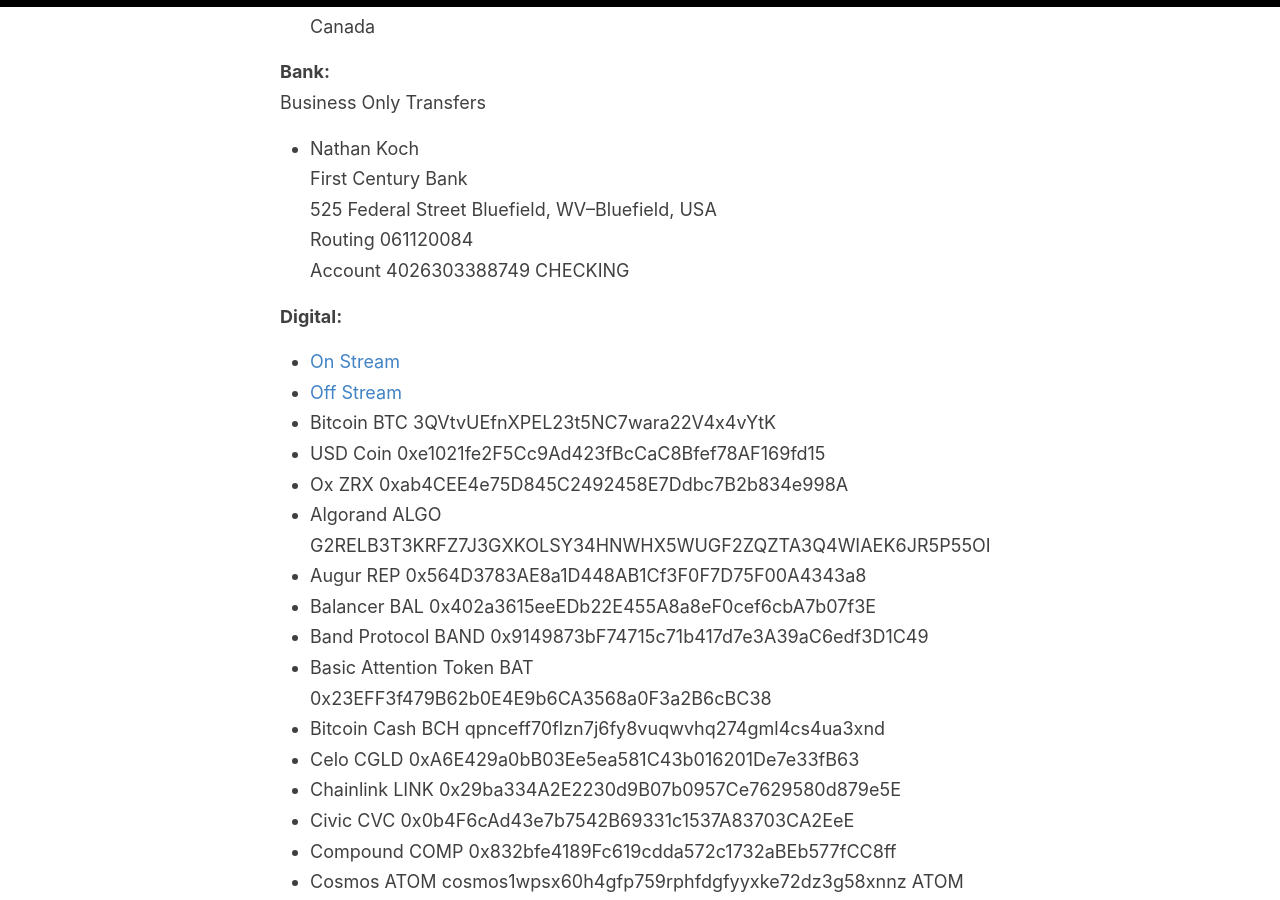
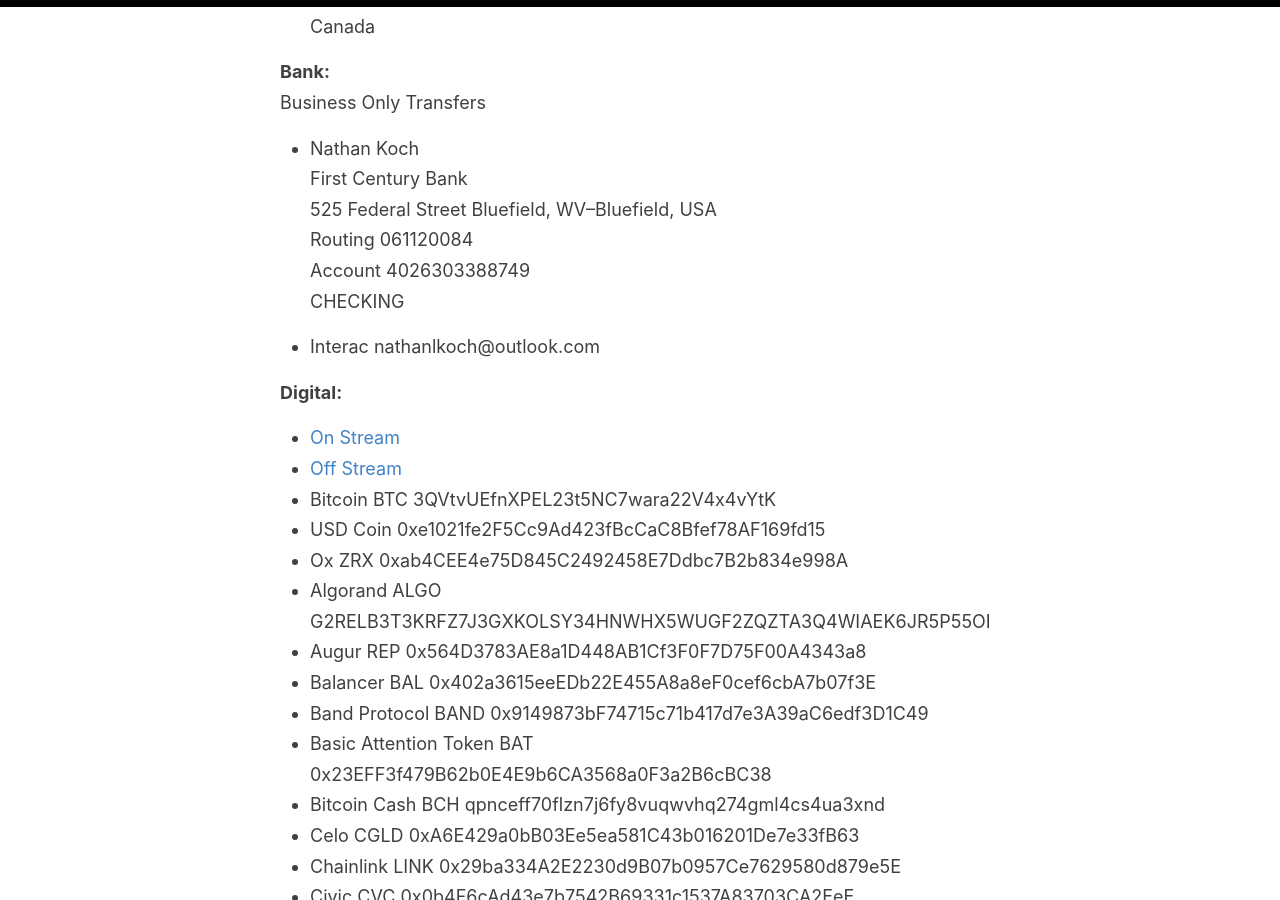
Before and after one commit to anathonous/anathonous.github.io, a Jekyll site: the page built from _pages/about.md, in a window 1280 px wide and 900 px high, scrolled down 1398 px. Built offline with Jekyll 4.4.1, drawn with Linux system fonts in a browser that asks for light colours.

Commit message:
Update about.md

```diff
--- a/_pages/about.md
+++ b/_pages/about.md
@@ -52,6 +52,8 @@
   Account 4026303388749
   CHECKING
 
+- Interac nathanlkoch@outlook.com
+
 **Digital:**
 - [On Stream](https://streamlabs.com/blackvslight/tip)
 - [Off Stream](https://www.paypal.me/signalsout)
```
